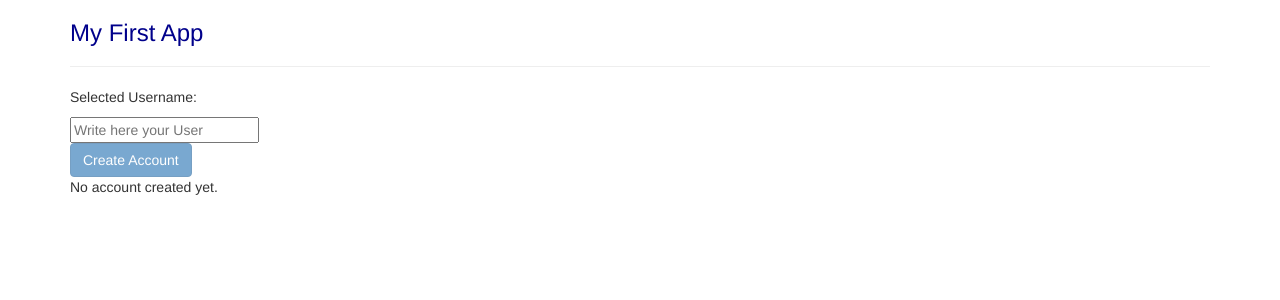
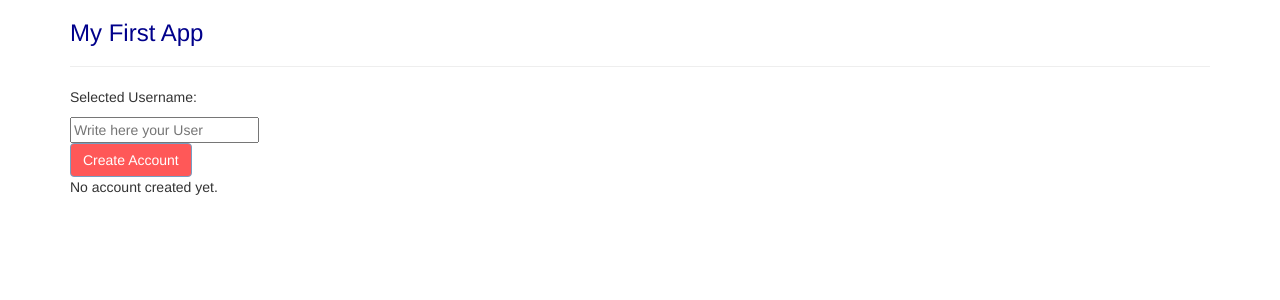
Before and after one commit to gabriel-caetano/my-first-app, an Angular app: page / in a window 1280 px wide. Shown: the top 300 px of the page. Built offline with nearby package versions, Linux system fonts and the light colour scheme.

Commit message:
Styling the button dynamically with [ngStyle]

```diff
--- a/src/app/app.component.html
+++ b/src/app/app.component.html
@@ -11,6 +11,7 @@
       />
       <br />
       <button
+        [ngStyle]="{ backgroundColor: getColor() }"
         class="btn btn-primary"
         [disabled]="usernameIsEmpty()"
         (click)="resetUsername()"
--- a/src/app/app.component.ts
+++ b/src/app/app.component.ts
@@ -17,4 +17,11 @@ export class AppComponent {
     this.accountCreated = true;
     this.userName = "";
   }
+  getColor() {
+    if (this.userName !== "") {
+      return "green";
+    } else {
+      return "red";
+    }
+  }
 }
```
